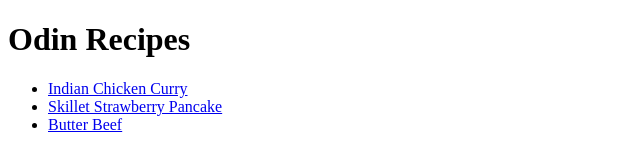
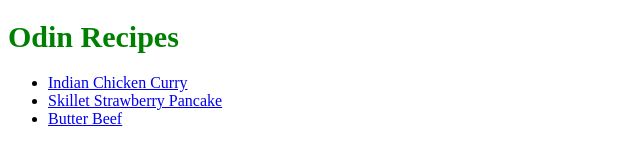
Before and after one commit to KinyuaMwathi/odin-recipes, a plain HTML site: page index.html in a window 1280 px wide. Shown: the whole page, without its empty margins (0-640 px from the left). Drawn offline with Linux system fonts and the light colour scheme.

Commit message:
feat: add id title selector and styles link

```diff
--- a/index.html
+++ b/index.html
@@ -2,11 +2,12 @@
 <html lang="en">
   <head>
     <meta charset="UTF-8" />
+    <link rel="stylesheet" href="css/styles.css">
     <title>Odin Recipes</title>
   </head>
 
   <body>
-    <h1>Odin Recipes</h1>
+    <h1 id="main_title">Odin Recipes</h1>
 
     <ul>
       <li>
```
